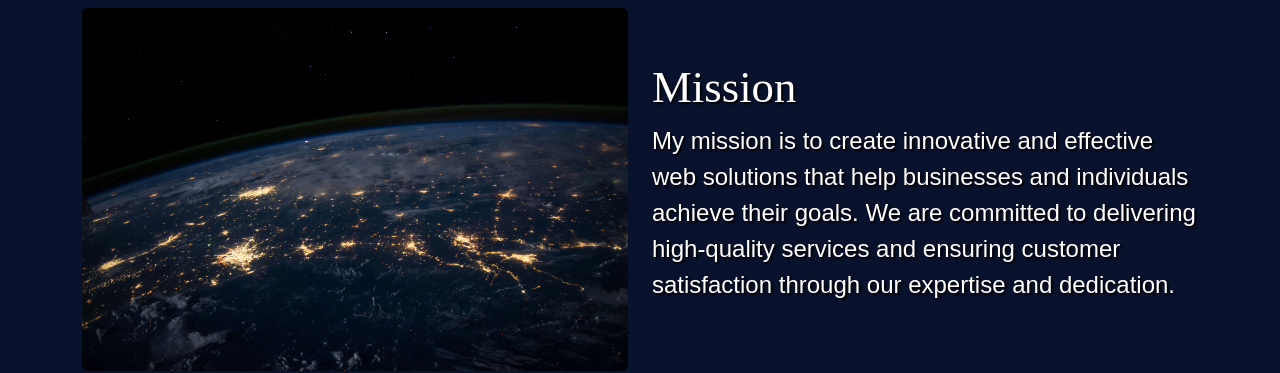
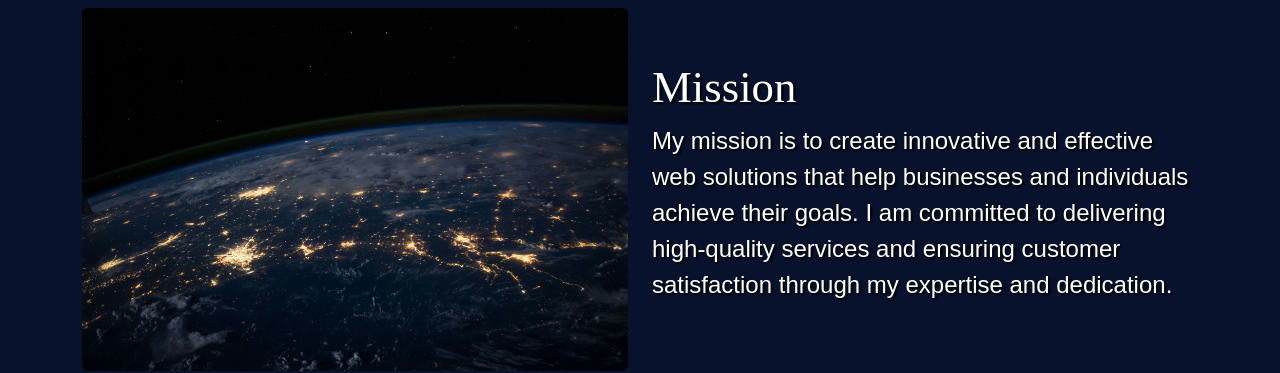
Before and after one commit to BlueGoblin710/portfolio_project, a website: page index.html in a window 1280 px wide. Shown: the part 840-1213 px from the top of the page. Drawn offline with nearby package versions, Linux system fonts and the light colour scheme; a web font is replaced by a local one.

Commit message:
Changed Paragraph my mission statement

```diff
--- a/index.html
+++ b/index.html
@@ -79,7 +79,10 @@
                 <div class="col-md-6">
                     <h2>Mission</h2>
                     <p>
-                        My mission is to create innovative and effective web solutions that help businesses and individuals achieve their goals. We are committed to delivering high-quality services and ensuring customer satisfaction through our expertise and dedication.
+                        My mission is to create innovative and effective web solutions
+                        that help businesses and individuals achieve their goals. I am
+                        committed to delivering high-quality services and ensuring
+                        customer satisfaction through my expertise and dedication.
                     </p>
                 </div>
             </div>
```
